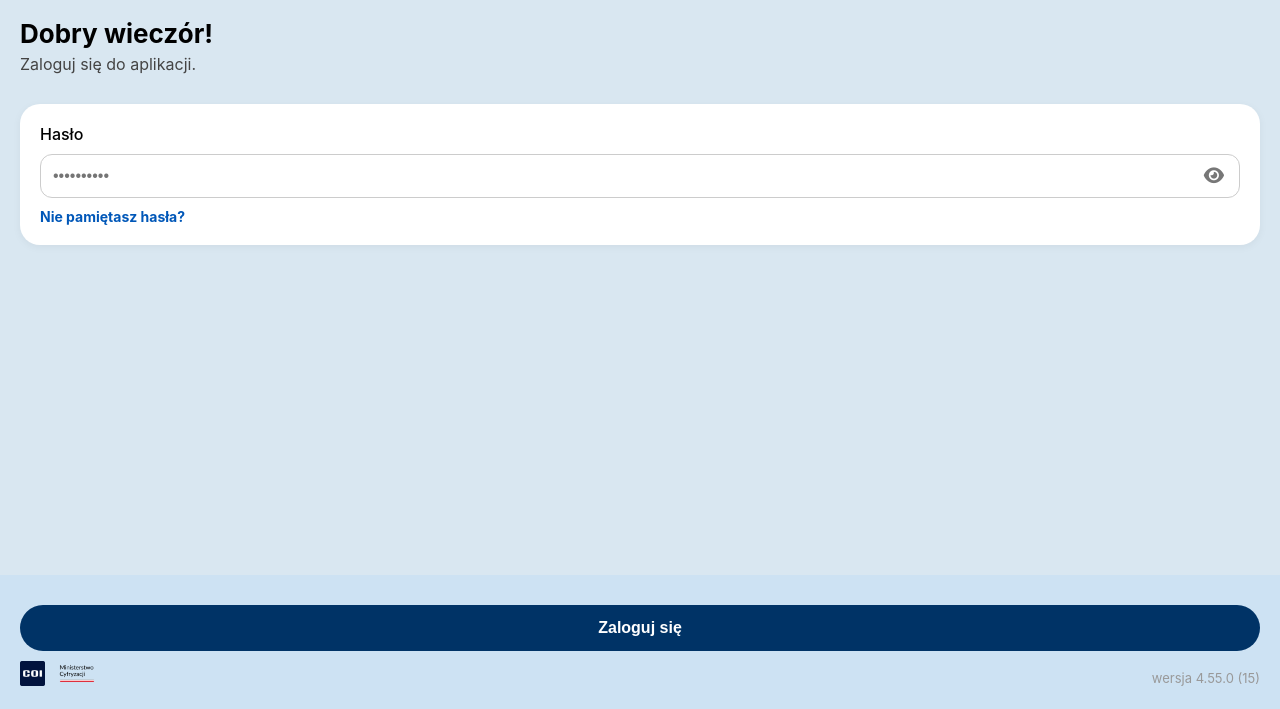
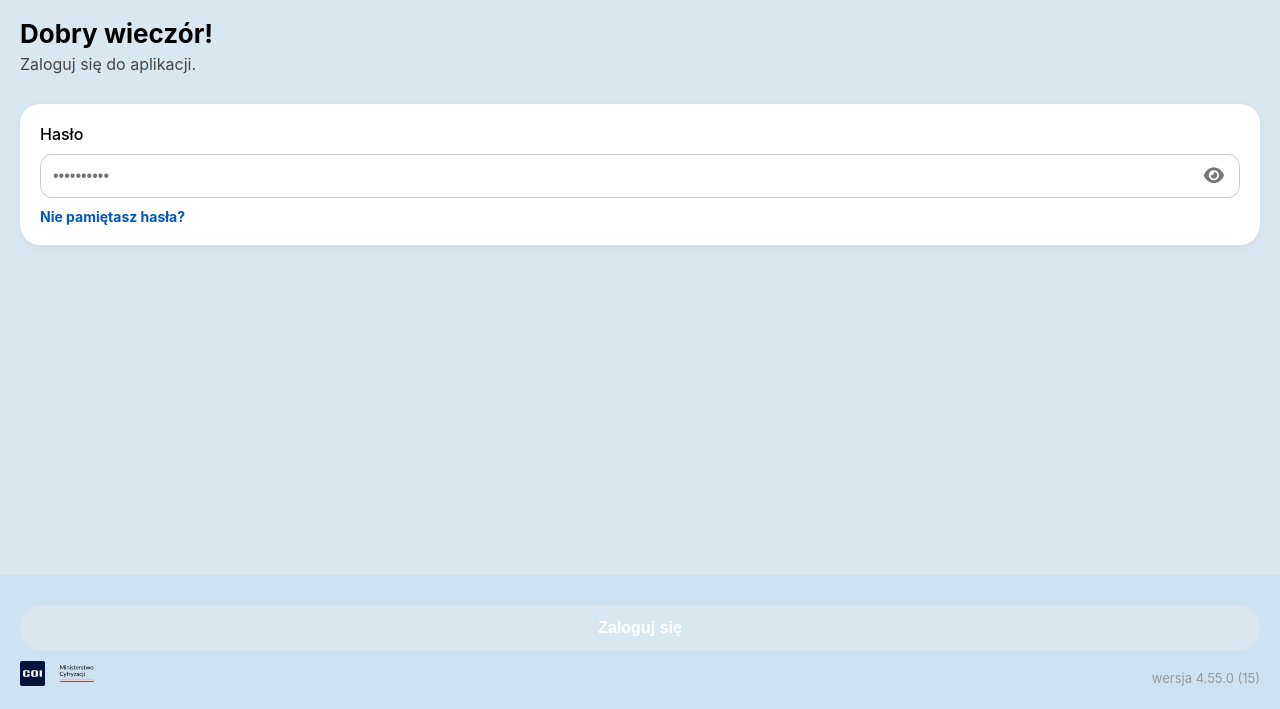
Before and after one commit to Nixoneczek/obywatel, a plain HTML site: page login.html in a window 1280 px wide. Shown: the part 91-800 px from the top of the page. Drawn offline with Linux system fonts and the light colour scheme.

Commit message:
Update login.html

```diff
--- a/login.html
+++ b/login.html
@@ -96,7 +96,7 @@
 
         .login-button {
             width: 100%;
-            background-color: #003366;
+            background-color: #d9e7f1;
             color: white;
             padding: 14px;
             margin-top: 20px;
```
